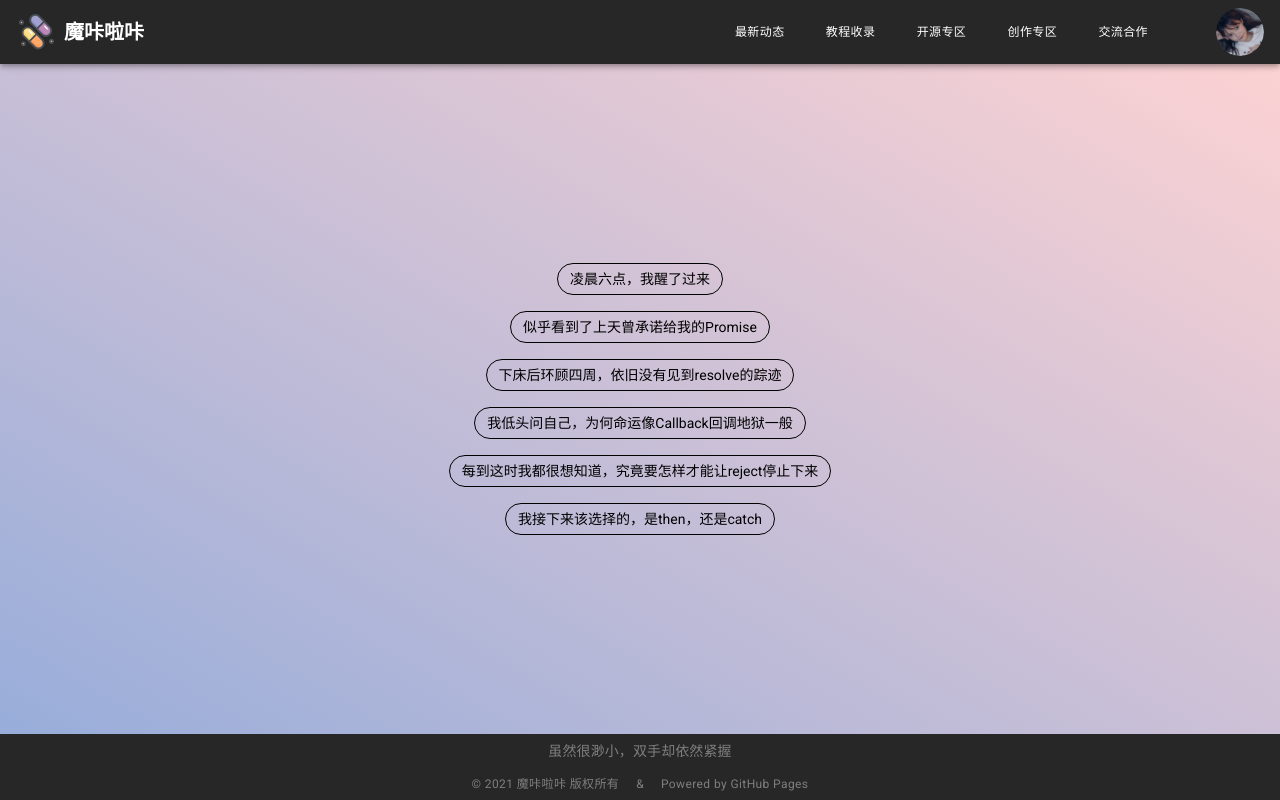
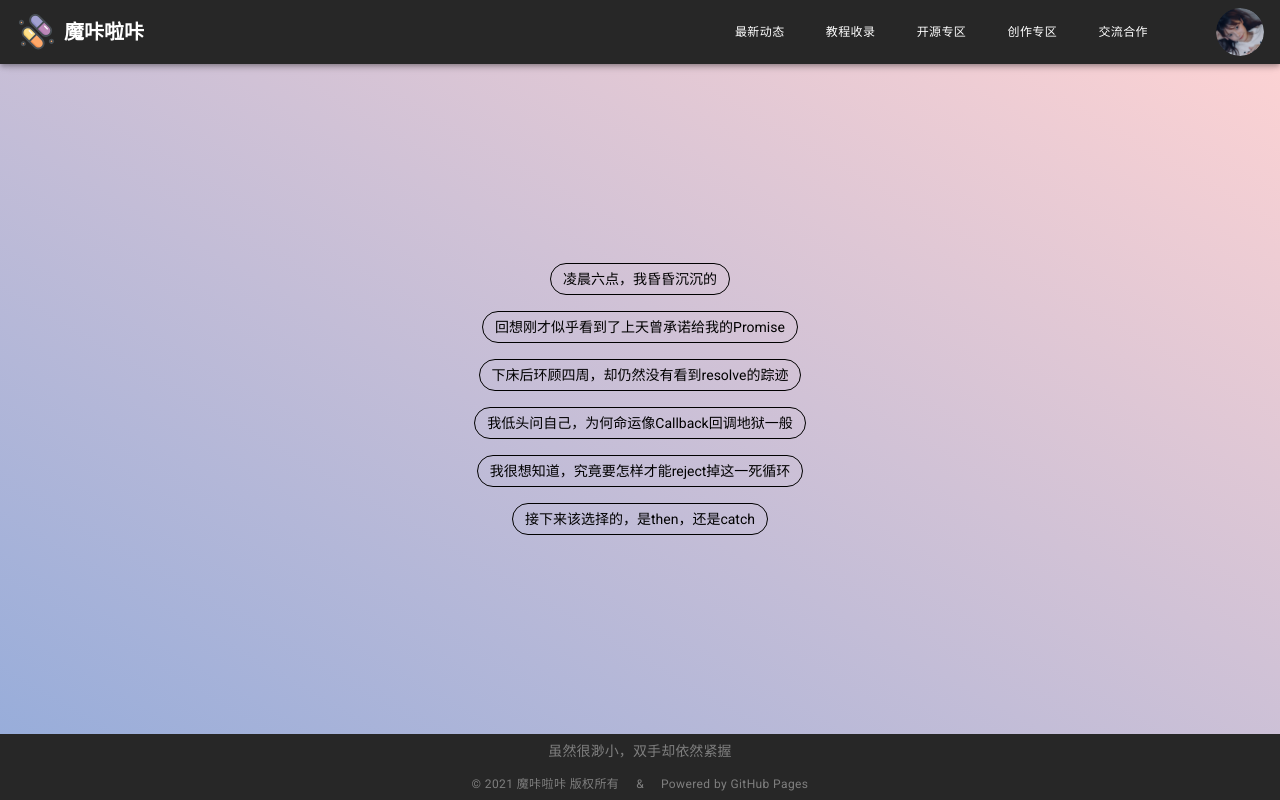
Before and after one commit to ggdream/site, a Vue app: page / in a window 1280 px wide. Built offline with nearby package versions, Linux system fonts and the light colour scheme.

Commit message:
更改首页文案

```diff
--- a/src/views/home/text.ts
+++ b/src/views/home/text.ts
@@ -1,8 +1,8 @@
 export default [
-  '凌晨六点，我醒了过来',
-  '似乎看到了上天曾承诺给我的Promise',
-  '下床后环顾四周，依旧没有见到resolve的踪迹',
+  '凌晨六点，我昏昏沉沉的',
+  '回想刚才似乎看到了上天曾承诺给我的Promise',
+  '下床后环顾四周，却仍然没有看到resolve的踪迹',
   '我低头问自己，为何命运像Callback回调地狱一般',
-  '每到这时我都很想知道，究竟要怎样才能让reject停止下来',
-  '我接下来该选择的，是then，还是catch',
+  '我很想知道，究竟要怎样才能reject掉这一死循环',
+  '接下来该选择的，是then，还是catch',
 ]
```
